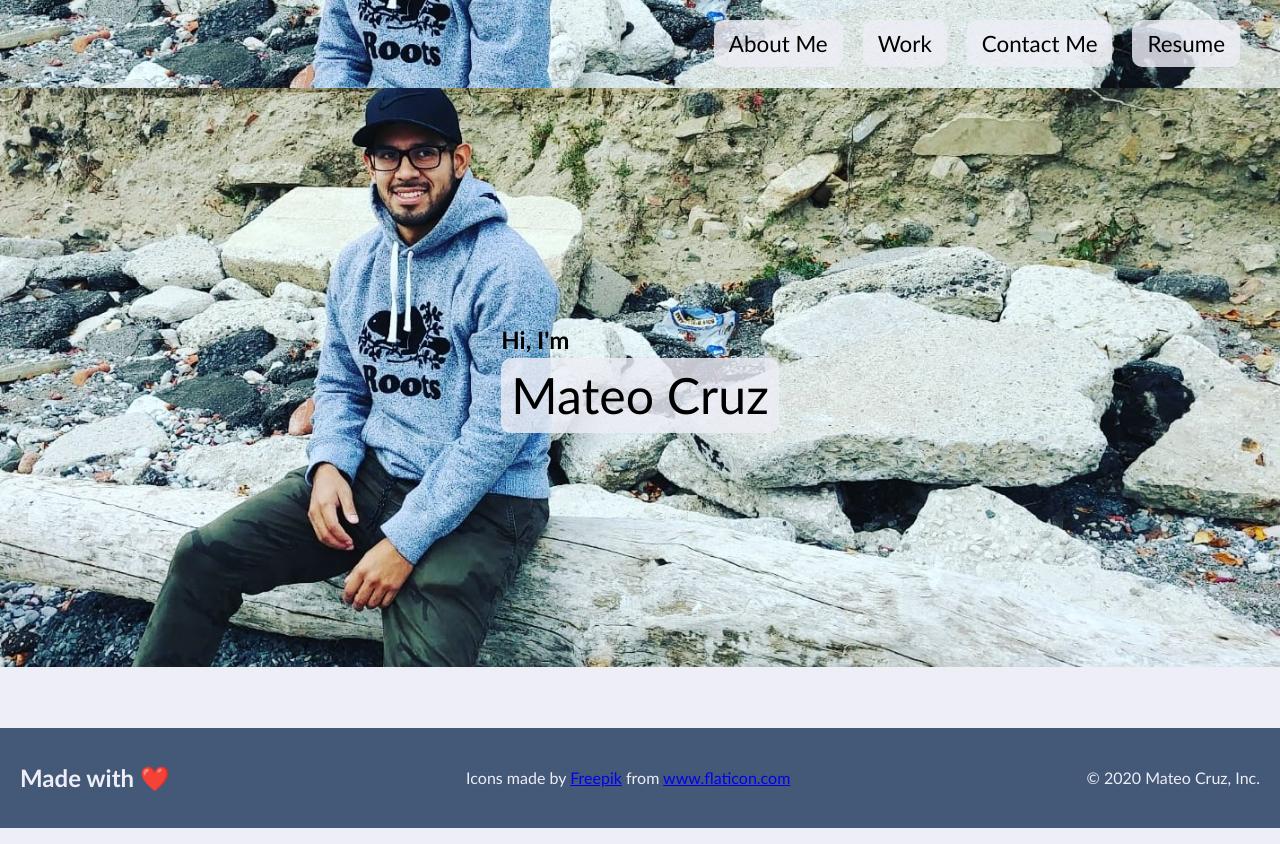
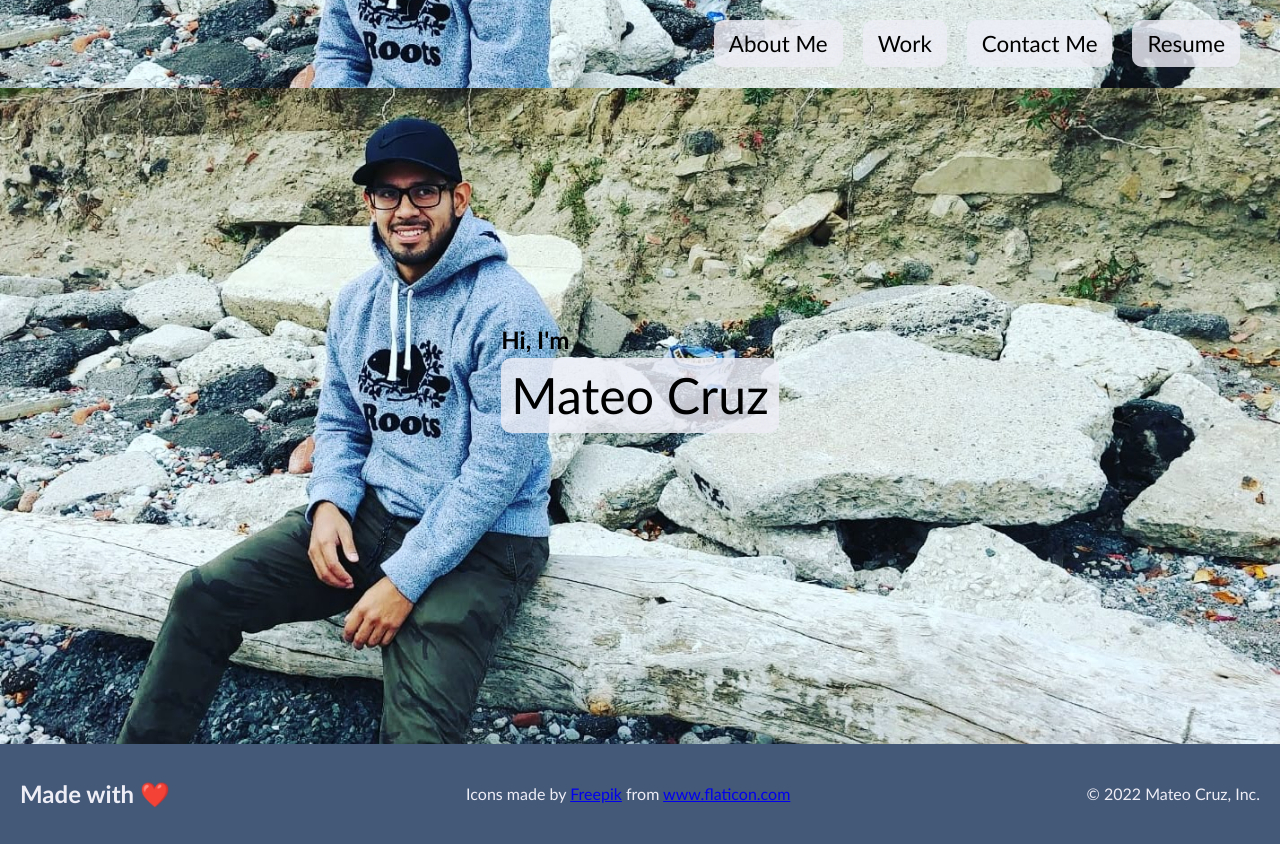
Before and after one commit to cruzma/React-Portfolio, a React (Create React App) app: page / in a window 1280 px wide. Built offline with nearby package versions, Linux system fonts and the light colour scheme.

Commit message:
resume updated

```diff
--- a/src/App.js
+++ b/src/App.js
@@ -47,7 +47,7 @@ function App() {
         <h2>Made with ❤️</h2>
         <>
         <div>Icons made by <a href="https://www.freepik.com" title="Freepik">Freepik</a> from <a href="https://www.flaticon.com/" title="Flaticon">www.flaticon.com</a></div>
-        <p>&#169; 2020 Mateo Cruz, Inc.</p>
+        <p>&#169; 2022 Mateo Cruz, Inc.</p>
 
         </>
       </footer>
--- a/src/components/Resume/index.js
+++ b/src/components/Resume/index.js
@@ -7,7 +7,7 @@ function Resume(){
 
         <section className="hero">
             <div className="proficiencies">
-                <p>Download my resume here: </p><a href={require("../../assets/MateoCV.docx").default} target="_blank" id="resume">Resume</a>
+                <p>Download my resume here: </p><a href={require("../../assets/MateoCruzCV.pdf").default} id="resume">Resume</a>
                 <br/>
                 <h3>My Proficiencies</h3>
                 <ul>
--- a/src/index.css
+++ b/src/index.css
@@ -20,7 +20,7 @@ body{
 
 .content{
   flex: 1 0 auto;
-  min-height: 80vh;
+  min-height: 82vh;
 }
 
 /* header section begins */
@@ -98,9 +98,8 @@ section h2{
   background-image: url(./assets/images/hero-pic.jpg);
   background-size: cover;
   background-position: 80%;
-  /* height: 100vh; */
+  height: 82vh;
   display: flex;
-  /* flex-direction: column; */
   flex-wrap: wrap;
   justify-content: center;
   align-items: flex-start;
```
Also changed, not shown: 2 other files (tests, documents, lock files or other folders).
